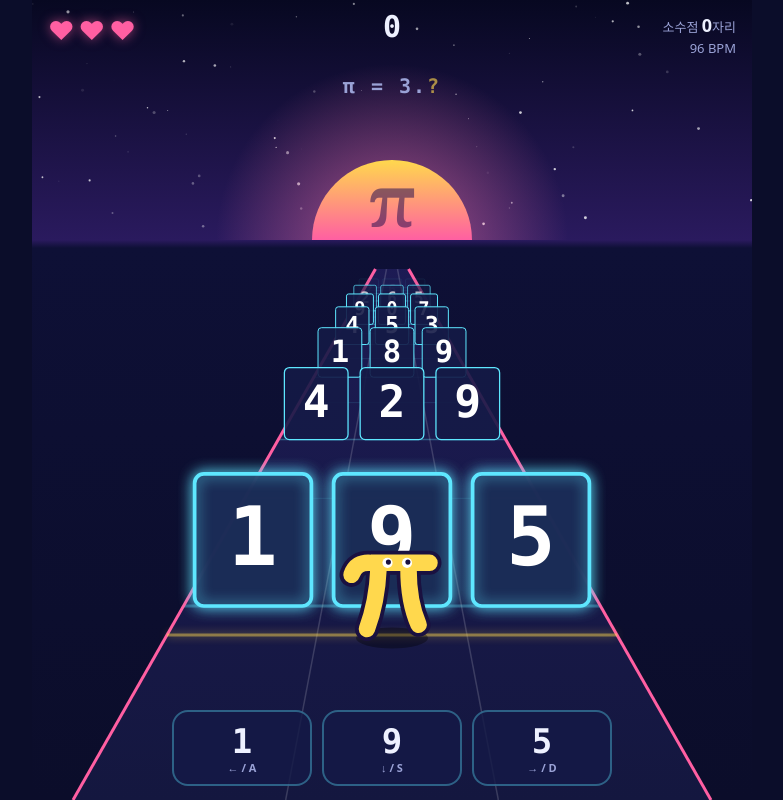
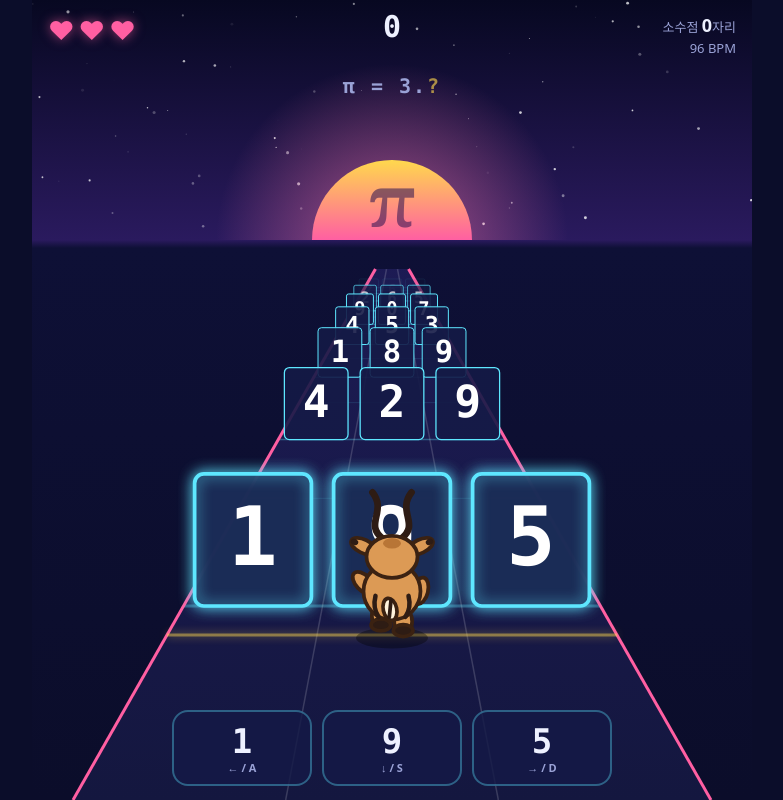
Before and after one commit to honux77/pi-run, a plain HTML site: page index.html in a window 1280 px wide. Both pictures are taken after a click on the button "시작하기". Shown: the whole page, without its empty margins (248-1031 px from the left). Drawn offline with Linux system fonts and the light colour scheme.

Commit message:
Replace runner with back-view impala character and add jump on correct answer
Co-Authored-By: Claude Fable 5.2 <noreply@anthropic.com>

```diff
--- a/index.html
+++ b/index.html
@@ -275,7 +275,7 @@
       gates: [], cur: 0, sched: 0, posIdx: 0,
       score: 0, combo: 0, maxCombo: 0, hearts: MAX_HEARTS,
       correct: 0, perfect: 0, fails: [], history: [],
-      lane: 1, laneX: 1, hurtAt: -9, hurtType: null,
+      lane: 1, laneX: 1, hurtAt: -9, hurtType: null, jumpAt: -9,
       judge: null, particles: [], over: false, overAt: 0, cleared: false,
     };
     ensureGates();
@@ -300,6 +300,7 @@
       const pts = Math.round(100 * tm * comboMul(game.combo));
       game.score += pts;
       gate.state = 'ok';
+      game.jumpAt = t;
       game.history.push({ d: gate.digit, ok: true });
       const color = grade === 'PERFECT' ? C.yellow : grade === 'GREAT' ? C.cyan : C.green;
       game.judge = { text: grade, sub: '+' + pts, color, at: t };
@@ -652,23 +653,57 @@
     g.globalAlpha = 1;
   }
 
-  function drawPi(x, y, sc, phase, rot, alpha) {
+  function drawPi(x, y, sc, phase, rot, alpha, air) {
     g.save();
     g.translate(x, y); g.rotate(rot); g.scale(sc, sc); g.globalAlpha = alpha;
-    const bob = -Math.abs(Math.sin(phase)) * 4, sw = Math.sin(phase) * 9;
-    const shape = () => {
-      g.beginPath();
-      g.moveTo(-9, -42 + bob); g.quadraticCurveTo(-10, -20 + bob, -12 + sw, -4 - Math.max(0, sw) * 0.6);
-      g.moveTo(11, -42 + bob); g.quadraticCurveTo(11, -20 + bob, 13 - sw, -4 - Math.max(0, -sw) * 0.6);
-      g.moveTo(-27, -38 + bob); g.quadraticCurveTo(-24, -47 + bob, -14, -46 + bob); g.lineTo(25, -46 + bob);
+    // 둥글둥글한 곰 체형의 임팔라 (오리지널 디자인). 발끝이 y=0.
+    const bob = -Math.abs(Math.sin(phase)) * 4, sw = Math.sin(phase);
+    const INK = '#3b2212', FUR = '#dc9a55', CREAM = '#fff3dc', HORN = '#2e1c14';
+    const blob = (cx, cy, rx, ry, fill, tilt = 0) => {
+      g.beginPath(); g.ellipse(cx, cy, rx, ry, tilt, 0, 6.28);
+      g.fillStyle = fill; g.fill(); g.stroke();
     };
     g.lineCap = 'round'; g.lineJoin = 'round';
-    shape(); g.strokeStyle = '#1a1140'; g.lineWidth = 16; g.stroke();
-    shape(); g.strokeStyle = C.yellow; g.lineWidth = 11; g.stroke();
-    for (const ex of [-3, 10]) {
-      g.fillStyle = '#fff'; g.beginPath(); g.arc(ex, -46 + bob, 3.4, 0, 6.28); g.fill();
-      g.fillStyle = '#1a1140'; g.beginPath(); g.arc(ex + 0.6, -46.5 + bob, 1.7, 0, 6.28); g.fill();
+    g.strokeStyle = INK; g.lineWidth = 2.5;
+
+    // 다리 (검은 발굽)
+    for (const side of [-1, 1]) {
+      const k = sw * side, lift = Math.max(0, k) * 7 * (1 - air) + air * 9;   // 점프 중엔 두 다리를 접음
+      blob(side * 9 + k * 3, -9 - lift, 6, 9, FUR);
+      blob(side * 9 + k * 3, -3 - lift, 6.5, 4, HORN);
     }
+    // 팔 (점프 중엔 만세)
+    for (const side of [-1, 1]) {
+      blob(side * (19 + air * 3), -30 + bob - sw * side * 5 * (1 - air) - air * 12, 5, 9, FUR, side * (0.5 + sw * side * 0.5 * (1 - air) + air * 0.9));
+    }
+    // 몸통(등), 엉덩이의 검은 줄무늬, 흰 꼬리
+    blob(0, -27 + bob, 19, 19, FUR);
+    g.strokeStyle = HORN; g.lineWidth = 3;
+    for (const side of [-1, 1]) {
+      g.beginPath(); g.moveTo(side * 11, -24 + bob); g.quadraticCurveTo(side * 13, -16 + bob, side * 9, -10 + bob); g.stroke();
+    }
+    g.strokeStyle = INK; g.lineWidth = 2.5;
+    const wag = Math.sin(phase * 2) * 0.25;
+    blob(wag * 6, -15 + bob, 4.5, 7.5, CREAM, wag);
+    g.strokeStyle = HORN; g.lineWidth = 2.5;
+    g.beginPath(); g.moveTo(wag * 3, -21 + bob); g.lineTo(wag * 8, -10 + bob); g.stroke();
+
+    // 뿔: 임팔라 특유의 S자 곡선
+    g.strokeStyle = HORN; g.lineWidth = 4.5;
+    for (const side of [-1, 1]) {
+      g.beginPath(); g.moveTo(side * 6, -62 + bob);
+      g.bezierCurveTo(side * 19, -72 + bob, side * 3, -80 + bob, side * 13, -93 + bob);
+      g.stroke();
+    }
+    g.strokeStyle = INK; g.lineWidth = 2.5;
+    // 귀
+    for (const side of [-1, 1]) {
+      blob(side * 19, -57 + bob, 9, 4.5, FUR, side * -0.45);
+      g.save(); g.lineWidth = 0.001; blob(side * 25, -60 + bob, 2.6, 2, HORN, side * -0.45); g.restore();   // 귀 끝 검은 털
+    }
+    // 뒤통수와 정수리의 짙은 털
+    blob(0, -50 + bob, 17, 14, FUR);
+    g.save(); g.lineWidth = 0.001; blob(0, -59 + bob, 6, 3.5, '#b87536'); g.restore();
     g.restore();
   }
 
@@ -689,10 +724,15 @@
     } else if (since < 1.0 && Math.floor(since * 14) % 2) {
       alpha = 0.3;                                    // 부활 직후 깜빡임
     }
+    // 정답을 맞히면 문을 뛰어넘는 점프
+    const jp = (t - game.jumpAt) / 0.42;
+    const air = game.jumpAt > game.hurtAt && jp >= 0 && jp < 1 ? Math.sin(jp * Math.PI) : 0;
+    dy -= air * laneW * 0.6;
     if (alpha > 0.02) {
-      g.fillStyle = 'rgba(0,0,0,.35)';
-      g.beginPath(); g.ellipse(x, playerY + 3, 24 * sc * size, 7 * sc * size, 0, 0, 6.28); g.fill();
-      drawPi(x, playerY + dy, sc * size, pos * Math.PI * 2, rot, alpha);
+      const sh = size * (1 - air * 0.4);
+      g.fillStyle = `rgba(0,0,0,${0.35 * (1 - air * 0.5)})`;
+      g.beginPath(); g.ellipse(x, playerY + 3, 24 * sc * sh, 7 * sc * sh, 0, 0, 6.28); g.fill();
+      drawPi(x, playerY + dy, sc * size, pos * Math.PI * 2, rot, alpha, air);
     }
   }
 
```
